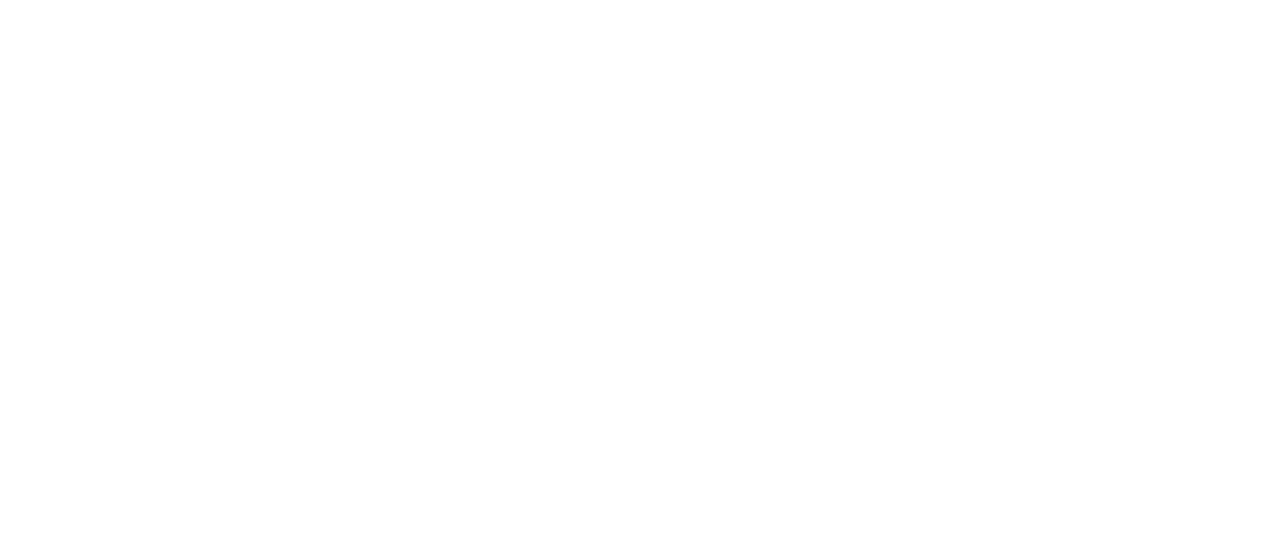
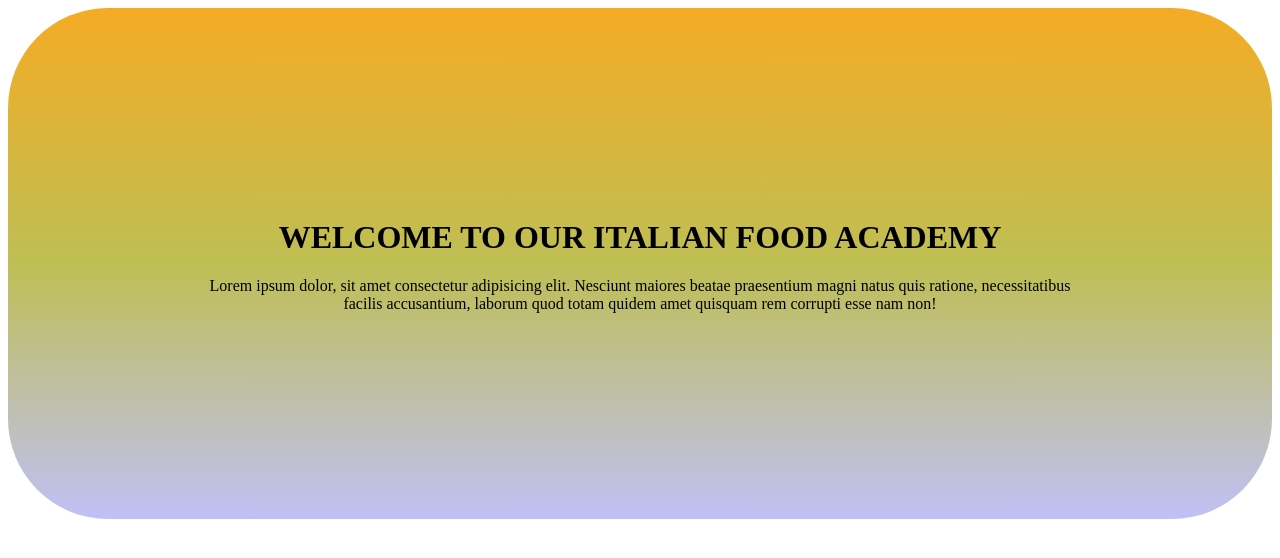
Before and after one commit to samuel-hub-code/Italian-Food-Academy, a plain HTML site: page index.html in a window 1280 px wide. Drawn offline with Linux system fonts and the light colour scheme.

Commit message:
initial commit

```diff
--- a/index.html
+++ b/index.html
@@ -8,8 +8,11 @@
 </head>
 <body>
      <div id="nav"> </div>
-    <div id="home"></div>
-    <div id="about"></div>
+    <div id="home">
+             <h1>WELCOME TO OUR  ITALIAN FOOD ACADEMY</h1>
+            <p>Lorem ipsum dolor, sit amet consectetur adipisicing elit. Nesciunt maiores beatae praesentium magni natus quis ratione, necessitatibus facilis accusantium, laborum quod totam quidem amet quisquam rem corrupti esse nam non!</p>
+        </div>
+       <div id="about"></div>
     <div id="courses"></div>
     <div id="testimonials"></div>
     <div id="footer"></div>
--- a/style.css
+++ b/style.css
@@ -0,0 +1,7 @@
+#home{
+  text-align: center;
+  justify-content: space-around;
+  background-image: linear-gradient(rgba(244, 164, 16, 0.918),rgba(173, 173, 38, 0.79),rgba(129, 129, 237, 0.498));
+  padding: 15%;
+  border-radius: 100px;
+}
```
